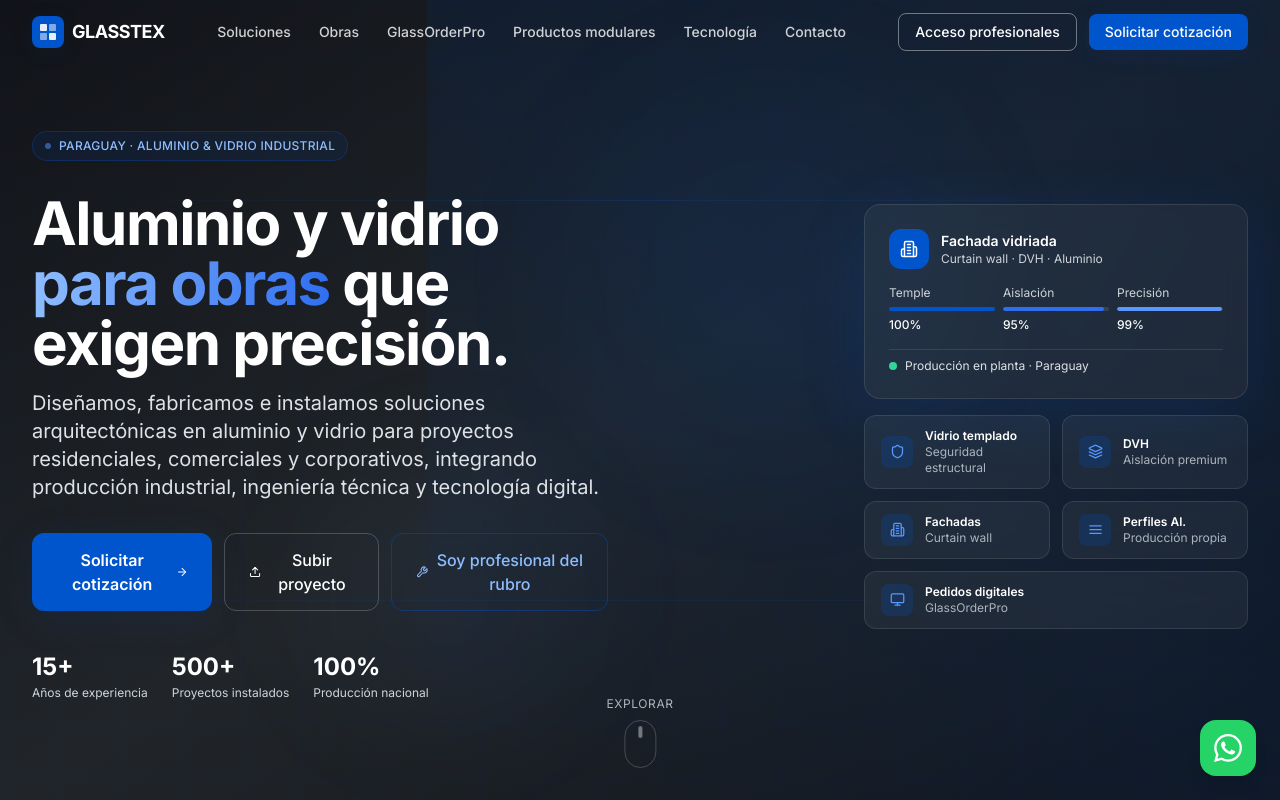
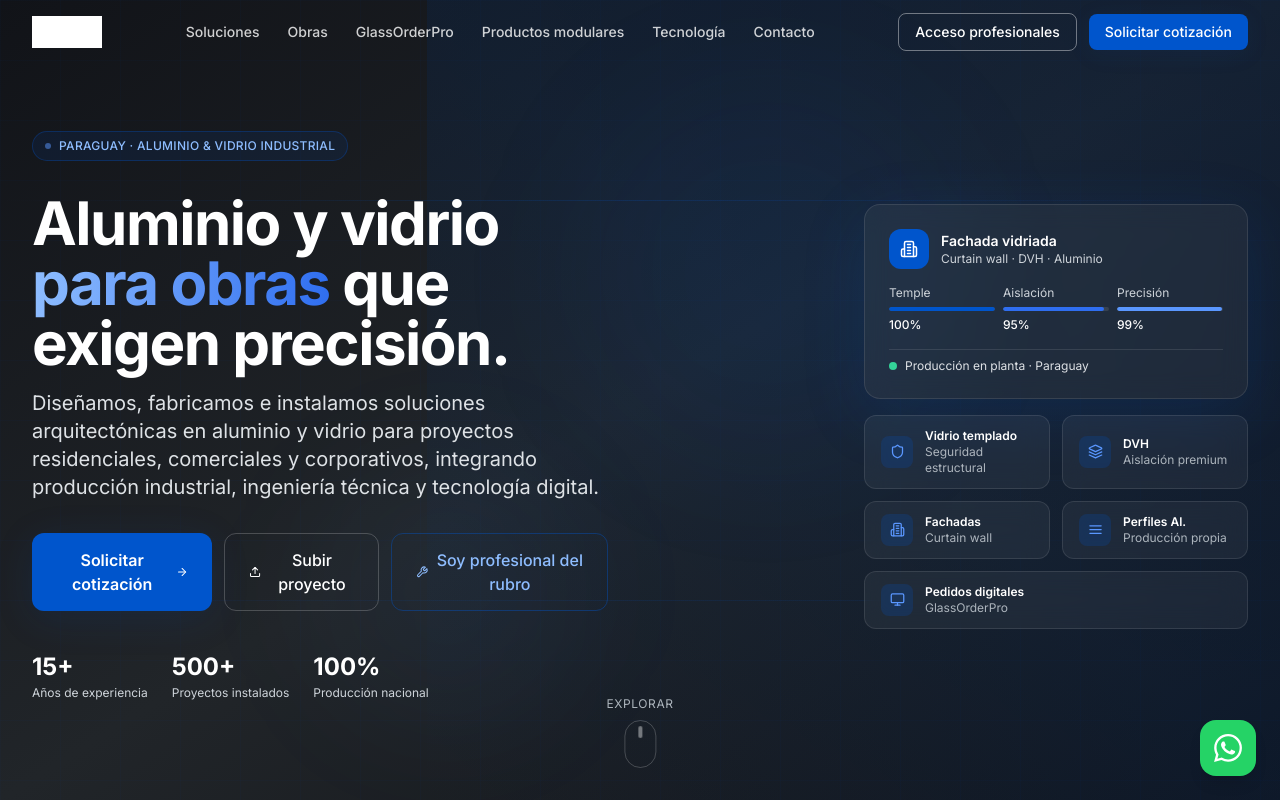
Before and after one commit to mathiasromanderbas-debug/glasstex-web, a Next.js app: page / in a window 1280 px wide. Shown: the top 800 px of the page. Built offline with nearby package versions, Linux system fonts and the light colour scheme.

Commit message:
feat: logo real Glasstex en header, footer y favicon

```diff
--- a/src/app/layout.tsx
+++ b/src/app/layout.tsx
@@ -23,6 +23,13 @@ export const metadata: Metadata = {
   authors: [{ name: 'Glasstex' }],
   creator: 'Glasstex',
   publisher: 'Glasstex',
+  icons: {
+    icon: [
+      { url: '/favicon.svg', type: 'image/svg+xml' },
+    ],
+    shortcut: '/favicon.svg',
+    apple: '/favicon.svg',
+  },
   robots: {
     index: true,
     follow: true,
--- a/src/components/Footer.tsx
+++ b/src/components/Footer.tsx
@@ -31,16 +31,12 @@ export default function Footer() {
 
           {/* Column 1: Brand */}
           <div className="lg:col-span-1">
-            <div className="flex items-center gap-2 mb-4">
-              <div className="w-8 h-8 bg-glass-600 rounded-lg flex items-center justify-center">
-                <svg width="16" height="16" viewBox="0 0 18 18" fill="none">
-                  <rect x="1" y="1" width="7" height="7" rx="1" fill="white" fillOpacity="0.9"/>
-                  <rect x="10" y="1" width="7" height="7" rx="1" fill="white" fillOpacity="0.5"/>
-                  <rect x="1" y="10" width="7" height="7" rx="1" fill="white" fillOpacity="0.5"/>
-                  <rect x="10" y="10" width="7" height="7" rx="1" fill="white" fillOpacity="0.9"/>
-                </svg>
-              </div>
-              <span className="font-bold text-white text-lg tracking-tight">GLASSTEX</span>
+            <div className="flex items-center mb-5">
+              <img
+                src="/logo-glasstex.svg"
+                alt="Glasstex"
+                className="h-8 w-auto brightness-0 invert"
+              />
             </div>
             <p className="text-graphite-400 text-sm leading-relaxed mb-6">
               Soluciones integrales en aluminio y vidrio para obras residenciales, comerciales y corporativas. Paraguay.
--- a/src/components/Header.tsx
+++ b/src/components/Header.tsx
@@ -47,24 +47,17 @@ export default function Header() {
             {/* Logo */}
             <a
               href="#"
-              className="flex items-center gap-2 group"
+              className="flex items-center group"
               onClick={(e) => { e.preventDefault(); window.scrollTo({ top: 0, behavior: 'smooth' }) }}
             >
-              <div className="flex items-center gap-2">
-                <div className="w-8 h-8 bg-glass-600 rounded-lg flex items-center justify-center shadow-glass">
-                  <svg width="18" height="18" viewBox="0 0 18 18" fill="none" xmlns="http://www.w3.org/2000/svg">
-                    <rect x="1" y="1" width="7" height="7" rx="1" fill="white" fillOpacity="0.9"/>
-                    <rect x="10" y="1" width="7" height="7" rx="1" fill="white" fillOpacity="0.5"/>
-                    <rect x="1" y="10" width="7" height="7" rx="1" fill="white" fillOpacity="0.5"/>
-                    <rect x="10" y="10" width="7" height="7" rx="1" fill="white" fillOpacity="0.9"/>
-                  </svg>
-                </div>
-                <span className={`text-lg font-bold tracking-tight transition-colors ${
-                  isScrolled ? 'text-graphite-900' : 'text-white'
-                }`}>
-                  GLASSTEX
-                </span>
-              </div>
+              {/* Logo blanco para hero oscuro, logo negro para header scrolled */}
+              <img
+                src="/logo-glasstex.svg"
+                alt="Glasstex"
+                className={`h-8 w-auto transition-all duration-300 ${
+                  isScrolled ? 'brightness-0' : 'brightness-0 invert'
+                }`}
+              />
             </a>
 
             {/* Desktop navigation */}
```
Also changed, not shown: public/favicon.svg (added), public/logo-glasstex.svg (added).
